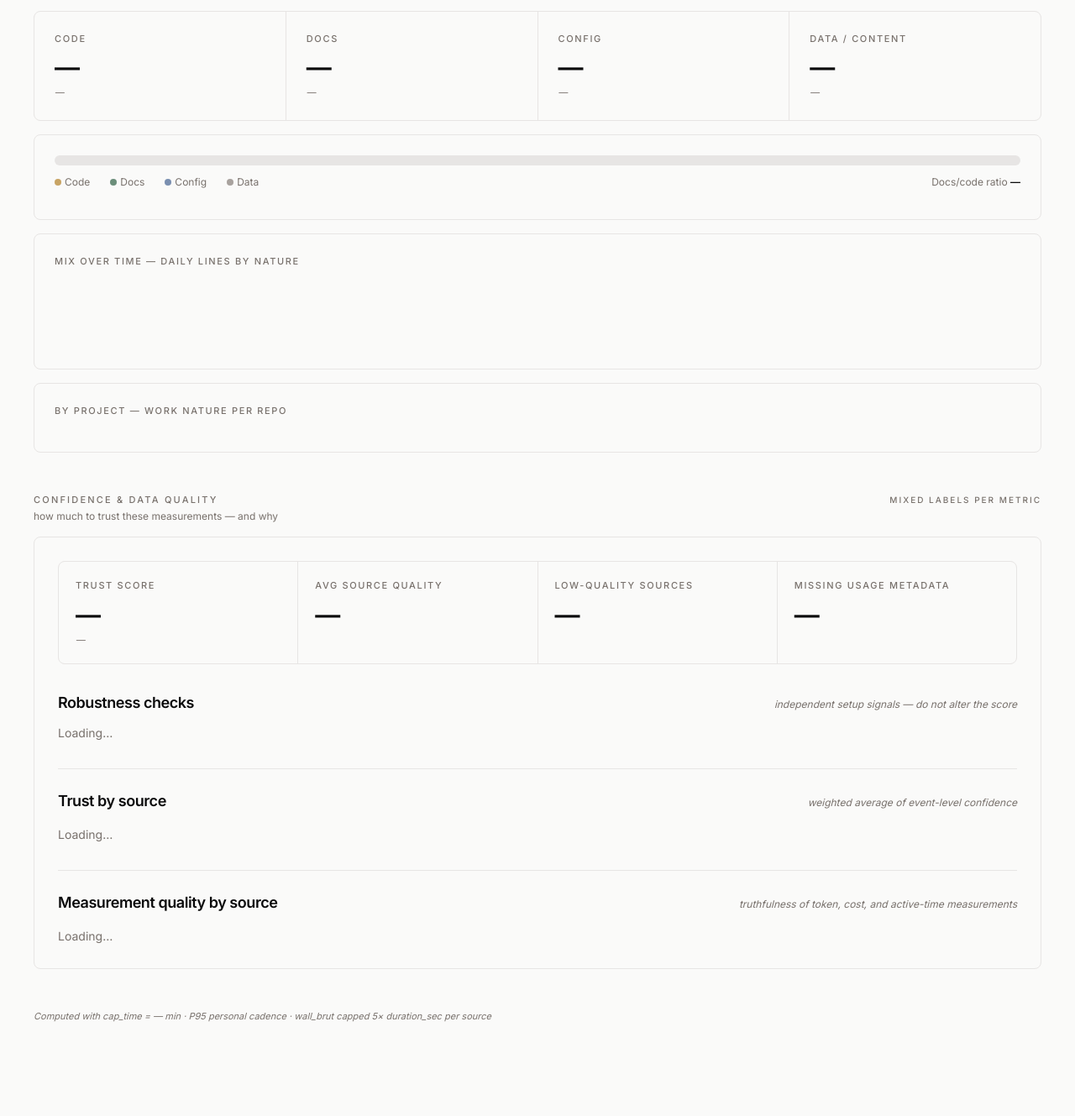
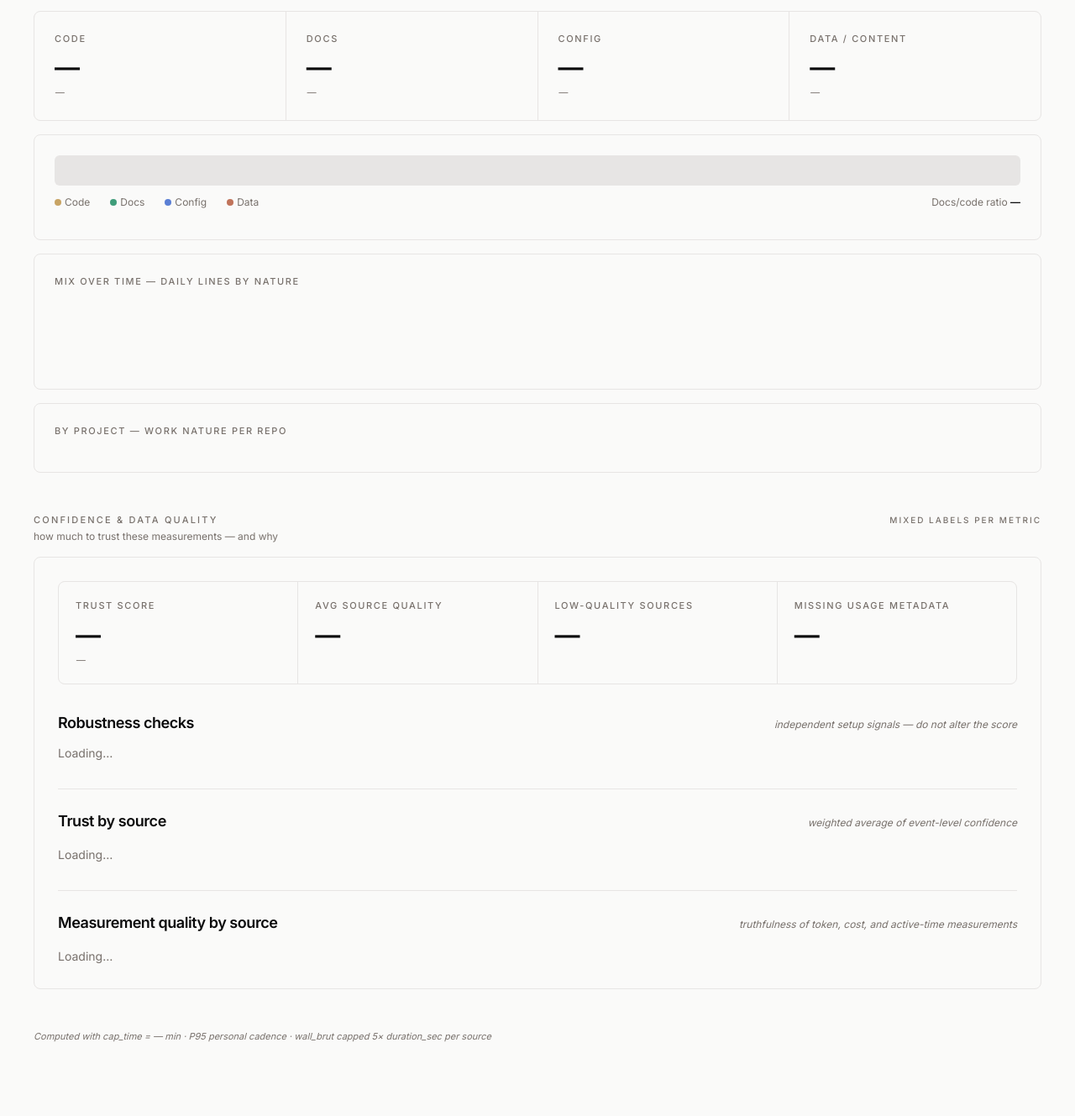
Before and after one commit to Mr1000xGrowth/ship1000x, a Python web app: template ship1000x/web/templates/overview.html in a window 1280 px wide. Shown: the part 2059-3388 px from the top of the page at 84% size. Run offline with Jinja, Linux system fonts and the light colour scheme; the template is opened without the code that fills it, so the values that code supplies are empty; some libraries are stand-ins or nearby versions.

Commit message:
feat(dashboard): readable global mix bar + per-class filter buttons on the time chart
- Global stacked bar is now thick (h-9) with the % written inside each segment;
  palette bumped to 4 mutually-contrasted hues (code amber / docs green /
  config blue / data rust) for legibility.
- Mix-over-time chart gets explicit show/hide buttons per class (in addition to
  the native legend click), so a dominant class (e.g. a big data day) can be
  dropped to read the rest.

```diff
--- a/ship1000x/web/templates/overview.html
+++ b/ship1000x/web/templates/overview.html
@@ -239,12 +239,12 @@
 
     <!-- stacked bar + ratio -->
     <div class="bg-paper dark:bg-graphite border border-mist dark:border-slate rounded-lg p-6 space-y-3">
-      <div class="flex h-3 w-full overflow-hidden rounded-full bg-mist dark:bg-slate" id="wm-bar"></div>
+      <div class="flex h-9 w-full overflow-hidden rounded-md bg-mist dark:bg-slate" id="wm-bar"></div>
       <div class="flex flex-wrap items-center gap-x-6 gap-y-1 text-xs text-stone">
         <span><span class="inline-block w-2 h-2 rounded-full mr-1" style="background:#c8a464"></span>Code</span>
-        <span><span class="inline-block w-2 h-2 rounded-full mr-1" style="background:#6b8e7a"></span>Docs</span>
-        <span><span class="inline-block w-2 h-2 rounded-full mr-1" style="background:#7a8fb0"></span>Config</span>
-        <span><span class="inline-block w-2 h-2 rounded-full mr-1" style="background:#a8a29e"></span>Data</span>
+        <span><span class="inline-block w-2 h-2 rounded-full mr-1" style="background:#3f9d7a"></span>Docs</span>
+        <span><span class="inline-block w-2 h-2 rounded-full mr-1" style="background:#5a7fd4"></span>Config</span>
+        <span><span class="inline-block w-2 h-2 rounded-full mr-1" style="background:#c0735a"></span>Data</span>
         <span class="ml-auto">Docs/code ratio <span class="font-numeric font-semibold text-ink dark:text-paper" id="wm-ratio">—</span></span>
       </div>
       <div class="text-[11px] text-stone italic" id="wm-pending"></div>
@@ -252,7 +252,10 @@
 
     <!-- Widget 3 : mix over time -->
     <div class="bg-paper dark:bg-graphite border border-mist dark:border-slate rounded-lg p-6">
-      <div class="text-[11px] uppercase tracking-[0.15em] text-stone font-medium mb-4">Mix over time — daily lines by nature</div>
+      <div class="flex items-center justify-between mb-4 gap-3 flex-wrap">
+        <div class="text-[11px] uppercase tracking-[0.15em] text-stone font-medium">Mix over time — daily lines by nature</div>
+        <div class="flex gap-1.5" id="wm-filters"></div>
+      </div>
       <canvas id="workmix-chart" height="80"></canvas>
     </div>
 
@@ -661,7 +664,8 @@ async function loadCostModels(days) {
   } catch (e) { /* table reste vide */ }
 }
 
-const WM_COLORS = { code: '#c8a464', docs: '#6b8e7a', config: '#7a8fb0', data: '#a8a29e' };
+const WM_COLORS = { code: '#c8a464', docs: '#3f9d7a', config: '#5a7fd4', data: '#c0735a' };
+const WM_CLASSES = ['code', 'docs', 'config', 'data'];
 const wmK = (n) => (n >= 1e6 ? (n/1e6).toFixed(1)+' M' : n >= 1e3 ? (n/1e3).toFixed(0)+' k' : String(n|0));
 
 async function loadWorkMix(days) {
@@ -674,11 +678,17 @@ async function loadWorkMix(days) {
       document.getElementById(`wm-${c}`).textContent = fmtInt(g[c] || 0);
       document.getElementById(`wm-${c}-pct`).textContent = total ? `${pct(g[c]).toFixed(0)}% of real` : '—';
     }
-    // Stacked bar
+    // Stacked bar (thick, with inline % when the segment is wide enough)
     const bar = document.getElementById('wm-bar');
-    bar.innerHTML = ['code', 'docs', 'config', 'data']
+    bar.innerHTML = WM_CLASSES
       .filter(c => (g[c] || 0) > 0)
-      .map(c => `<div title="${c}: ${fmtInt(g[c])}" style="width:${pct(g[c])}%;background:${WM_COLORS[c]}"></div>`)
+      .map(c => {
+        const p = pct(g[c]);
+        const label = p >= 7 ? `${p.toFixed(0)}%` : '';
+        return `<div title="${c}: ${fmtInt(g[c])} (${p.toFixed(1)}%)" `
+          + `class="flex items-center justify-center text-[11px] font-semibold text-white" `
+          + `style="width:${p}%;background:${WM_COLORS[c]}">${label}</div>`;
+      })
       .join('');
     document.getElementById('wm-ratio').textContent =
       g.docs_per_code != null ? `×${g.docs_per_code}` : '—';
@@ -718,7 +728,7 @@ async function loadWorkMix(days) {
       type: 'bar',
       data: {
         labels: d.by_day.map(x => x.date.slice(5)),
-        datasets: ['code', 'docs', 'config', 'data'].map(c => ({
+        datasets: WM_CLASSES.map(c => ({
           label: c, data: d.by_day.map(x => x[c] || 0),
           backgroundColor: WM_COLORS[c], stack: 'mix', borderWidth: 0,
         })),
@@ -734,6 +744,24 @@ async function loadWorkMix(days) {
           y: { stacked: true, ticks: { color: textColor, font: { size: 10 } }, grid: { color: gridColor }, border: { display: false }, beginAtZero: true },
         },
       },
+    });
+
+    // Explicit filter buttons : show/hide a class on the time chart. Useful to
+    // drop a dominant class (e.g. a big data day) and read the rest.
+    const filters = document.getElementById('wm-filters');
+    filters.innerHTML = WM_CLASSES.map((c, i) =>
+      `<button data-i="${i}" class="wm-fbtn text-[10px] uppercase tracking-wide px-2 py-1 rounded border transition" `
+      + `style="border-color:${WM_COLORS[c]};background:${WM_COLORS[c]}22;color:${WM_COLORS[c]}">${c}</button>`
+    ).join('');
+    filters.querySelectorAll('.wm-fbtn').forEach(btn => {
+      btn.addEventListener('click', () => {
+        const ch = window._wmChart;
+        const i = +btn.dataset.i;
+        const visible = ch.isDatasetVisible(i);
+        ch.setDatasetVisibility(i, !visible);
+        ch.update();
+        btn.style.opacity = visible ? '0.3' : '1';
+      });
     });
   } catch (e) {
     console.error('WorkMix error:', e);
```
